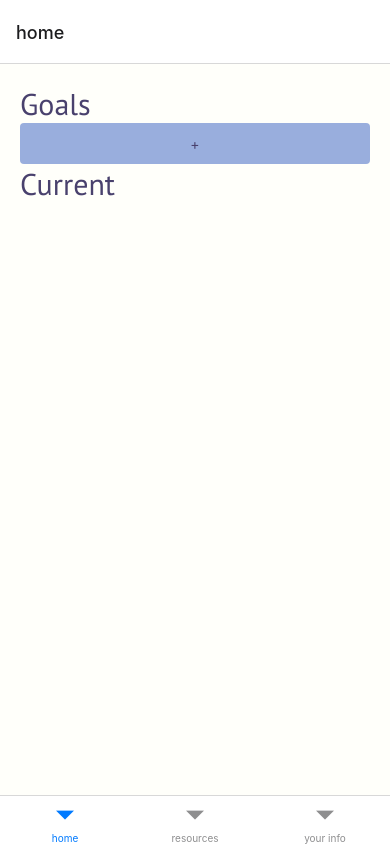
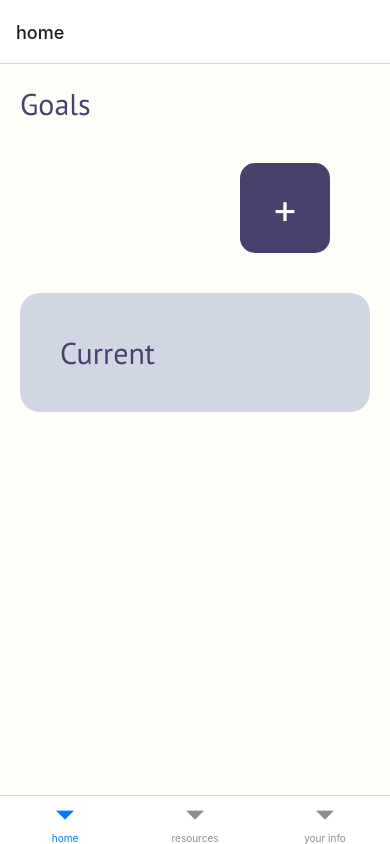
Before and after one commit to daphinie/parent-plan-it, a React Native app: screen /home in a window 390 px wide. Built offline with nearby package versions, Linux system fonts and the light colour scheme.

Commit message:
more home screen stuff

```diff
--- a/src/screens/Home/index.js
+++ b/src/screens/Home/index.js
@@ -16,11 +16,22 @@ const Home = () => {
 
   return (
     <View style={styles.container}>
-      <Text style={styles.header}>Goals</Text>
-      <Pressable style={styles.button}>
-        <Text style={styles.buttonText}>+</Text>
-      </Pressable>
-      <Text style={styles.header}>Current</Text>
+
+      <View>
+        <Text style={styles.header}>Goals</Text>
+
+        <View style={styles.addGoalContainer}>
+          <Pressable style={styles.button}>
+            <Text style={styles.buttonText}>+</Text>
+          </Pressable>
+        </View>
+      </View>
+
+      <View style={styles.card}>
+        <Text style={styles.header}>Current</Text>
+      </View>
+
+
     </View>
   )
 }
@@ -32,7 +43,18 @@ const styles = StyleSheet.create({
       backgroundColor: '#fffffa',
       height: SCREENHEIGHT,
       width: SCREENWIDTH,
-      padding: 20,
+      padding: 20
+  },
+
+  addGoalContainer: {
+    padding: 40,
+    display: 'flex'
+  },
+
+  card: {
+    backgroundColor: '#D1D7E2',
+    padding: 40,
+    borderRadius: 20
   },
 
   header: {
@@ -46,11 +68,15 @@ const styles = StyleSheet.create({
     justifyContent: 'center',
     paddingVertical: 12,
     paddingHorizontal: 32,
-    borderRadius: 4,
-    backgroundColor: '#99AEDD'
+    borderRadius: 15,
+    backgroundColor: '#49416D',
+    width: 90,
+    height: 90,
+    alignSelf: 'flex-end'
   },
 
   buttonText: {
-    color: '#49416D'
+    color: '#FFFFFF',
+    fontSize: 40
   }
 })
```
